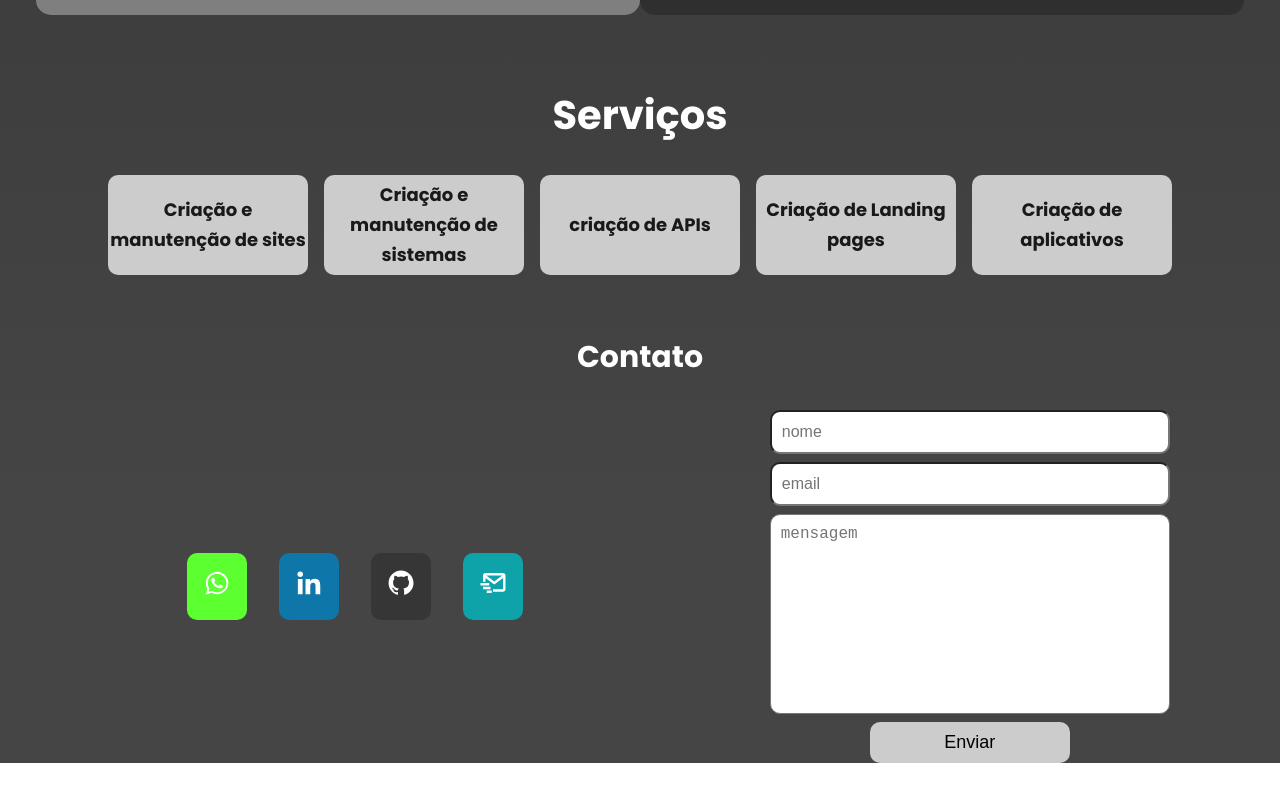
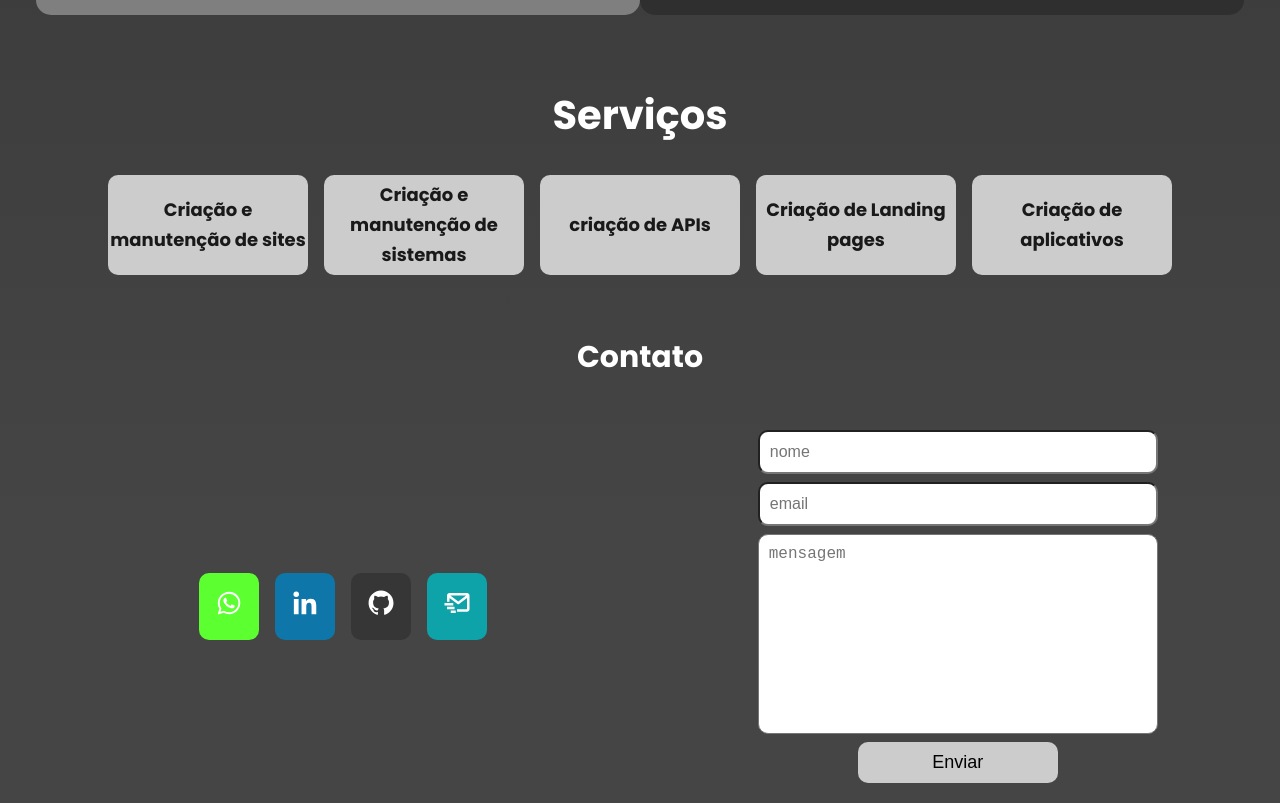
Before and after one commit to Everton3012/portifolio, a Next.js app: page / in a window 1280 px wide. Shown: the part 1874-2677 px from the top of the page. Before the commit the page ends 2637 px from the top, so only its background shows below. Built offline with nearby package versions, Linux system fonts and the light colour scheme.

Commit message:
designing concluido

```diff
--- a/src/app/page.tsx
+++ b/src/app/page.tsx
@@ -7,7 +7,7 @@ import Link from "next/link";
 import { Projects } from "@/components/Projects";
 import { Skills } from "@/components/Skills";
 import { Services } from "@/components/services";
-import { Contato } from "@/components/Contato";
+import { Contact } from "@/components/Contact";
 
 export default function Home() {
     return (
@@ -49,7 +49,7 @@ export default function Home() {
                     <Services />
                 </section>
                 <section className={styles.container}>
-                    <Contato/>
+                    <Contact/>
                 </section>
             </main>
         </>
--- a/src/components/Contato/components/Form/styles.module.scss
+++ b/src/components/Contact/components/Form/styles.module.scss
@@ -1,6 +1,6 @@
 .form {
+    margin-top: 20px;
     form {
-        width: 100%;
         display: flex;
         flex-direction: column;
         align-items: center;
@@ -21,6 +21,7 @@
             border-radius: 10px;
             font-size: 18px;
             padding: 10px;
+            margin-bottom: 20px;
         }
         textarea{
             font-weight: normal;
@@ -34,3 +35,26 @@
         }
     }
 }
+
+
+@media (max-width:500px) {
+    .form{
+        form {
+
+            input[type="text"]{
+                width: 250px;
+            }
+            textarea{
+                width: 250px;
+            }
+            input[type="submit"]{
+
+                width: 100px;
+                background: #ccc;
+                border: none;
+                border-radius: 10px;
+                font-size: 18px;
+                padding: 10px;
+            }
+        }}
+}
--- a/src/components/Contato/index.tsx
+++ b/src/components/Contact/index.tsx
@@ -3,7 +3,7 @@ import Link from "next/link";
 import { Form } from "./components/Form";
 import {BiLogoWhatsapp, BiMailSend, BiLogoGithub, BiLogoLinkedin} from "react-icons/bi"
 
-export const Contato = () => {
+export const Contact = () => {
     return (
         <main className={styles.main}>
             <h3>Contato</h3>
--- a/src/components/Contato/styles.module.scss
+++ b/src/components/Contact/styles.module.scss
@@ -1,4 +1,5 @@
 .main{
+
     h3{
         text-align: center;
         font-size: 30px;
@@ -7,6 +8,7 @@
     }
 }
 .footer{
+
     display: flex;
     width: 100%;
     align-items: center;
@@ -14,7 +16,7 @@
     > .links{
         display: flex;
 
-        gap: 2em;
+        gap: 1em;
 
         a{
             padding: 15px;
--- a/src/components/Skills/styles.module.scss
+++ b/src/components/Skills/styles.module.scss
@@ -83,7 +83,7 @@
         > div{
             > div {
                 span{
-                    font-size: 15px;
+                    font-size: 12.5px;
 
                 }
             }
```
Also changed, not shown: src/components/Contact/components/Form/index.tsx (renamed from src/components/Contato/components/Form/index.tsx).
